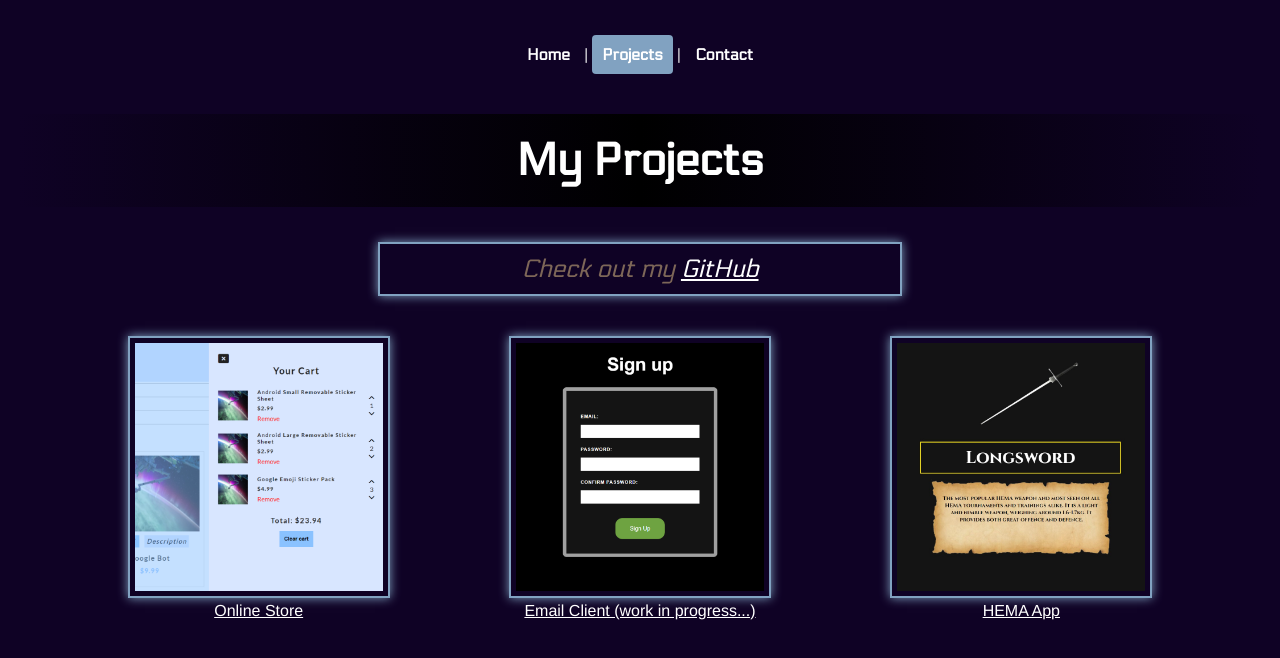
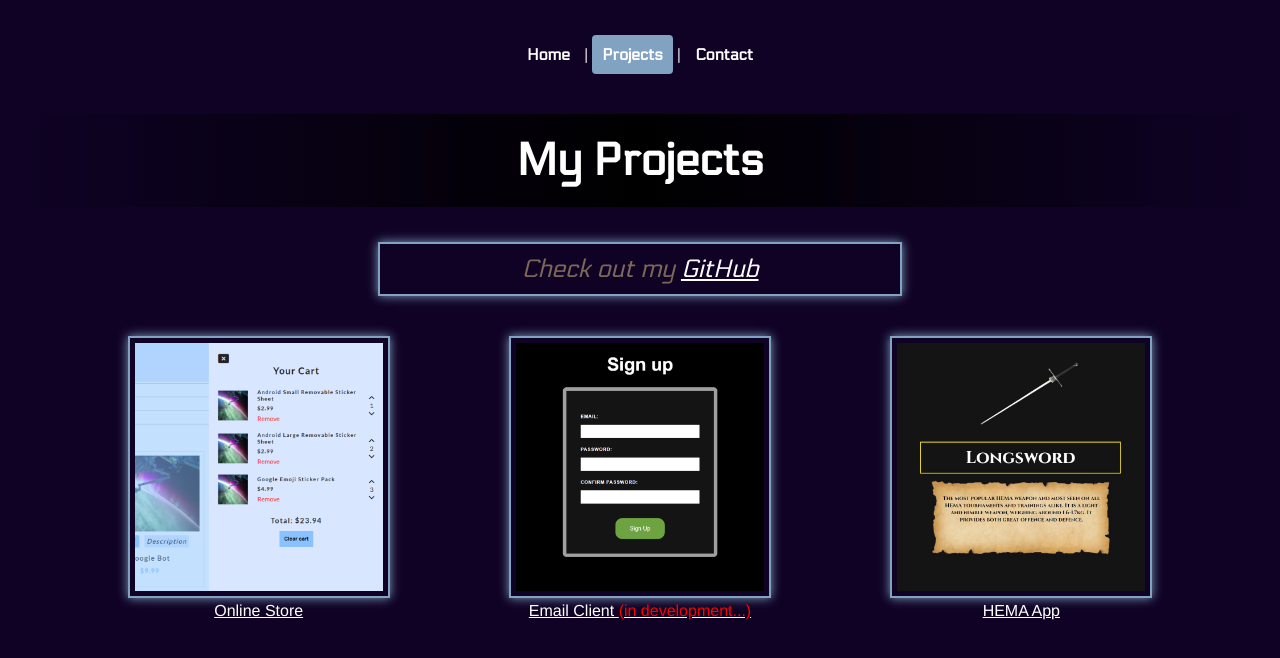
Before and after one commit to cerovina/Website-Vue-Router, a Vue app: page /projects in a window 1280 px wide. Shown: the top 658 px of the page. Built offline with nearby package versions, Linux system fonts and the light colour scheme.

Commit message:
Minor style changes

```diff
--- a/src/views/ProjectsView.vue
+++ b/src/views/ProjectsView.vue
@@ -17,7 +17,7 @@
           <div class="grid-item">
             <img class="img1" src="@/assets/pear2.png" alt="PearLink App">
             <br>
-            <a class="link" href="https://email-client-theta.vercel.app/">Email Client (work in progress...)</a>
+            <a class="link" href="https://email-client-theta.vercel.app/">Email Client <span class="red">(in development...)</span></a>
           </div>
           <div class="grid-item">
             <img class="img1" src="@/assets/HemaPic.jpg" alt="HEMA Weapons">
@@ -66,6 +66,9 @@ export default {
 </script>
 
 <style scoped>
+.red {
+  color: red;
+}
 
 .projectsWrap {
   background-color: #0F0225;
@@ -144,5 +147,4 @@ export default {
     margin-bottom: 10px;
   }
 }
-
 </style>
```
